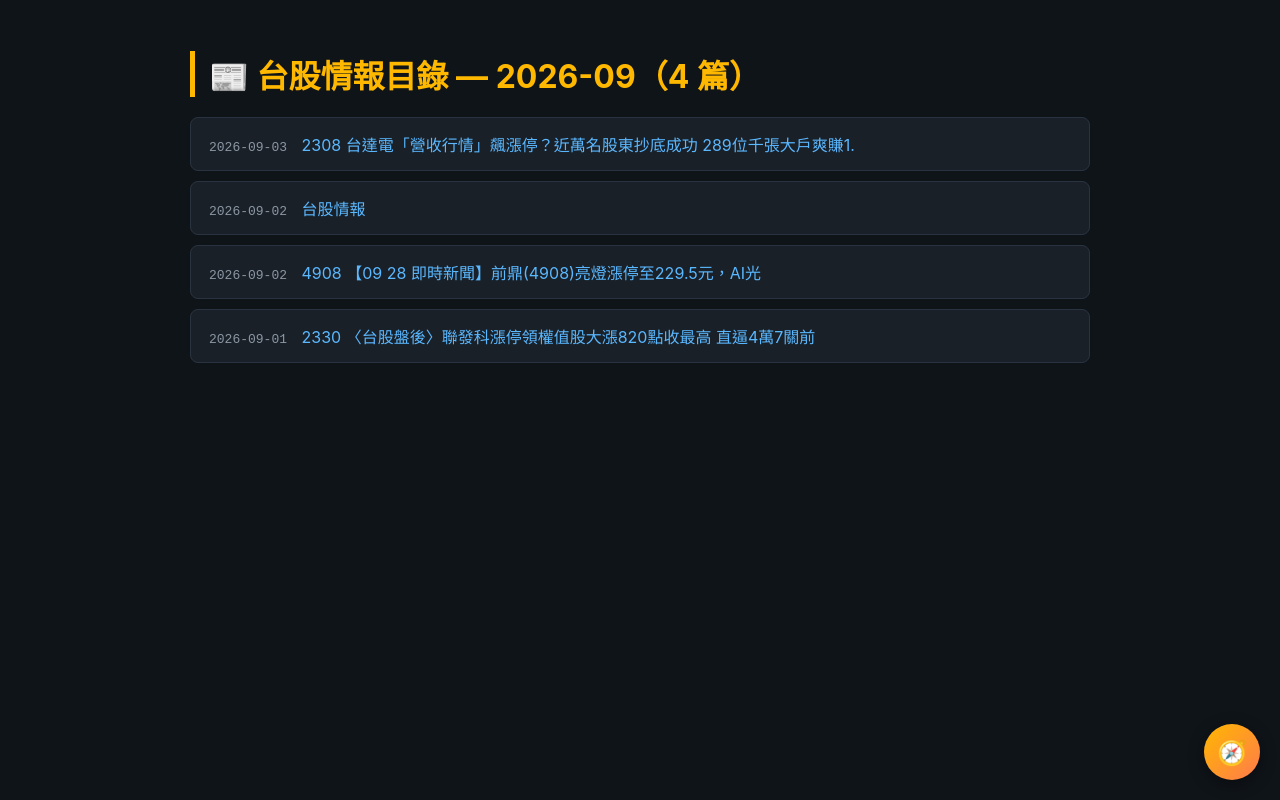
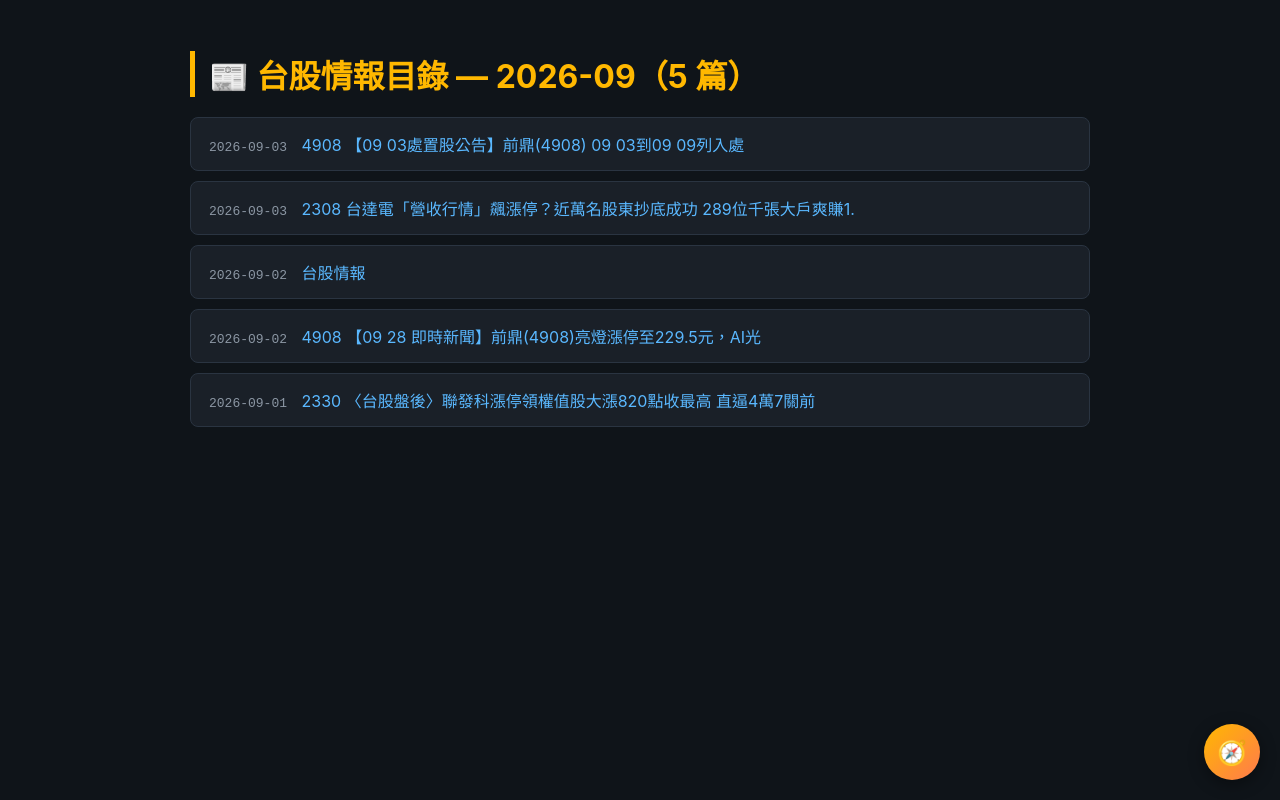
Before and after one commit to WANG2026378/stocks, a plain HTML site: page tw_news/2026-09/index.html in a window 1280 px wide. Drawn offline with Linux system fonts and the light colour scheme.

Commit message:
台股情報 2026-09-03

```diff
--- a/tw_news/2026-09/index.html
+++ b/tw_news/2026-09/index.html
@@ -11,7 +11,7 @@
 .date{color:#8b96a3;margin-right:10px;font-family:monospace}
 .empty{color:#8b96a3;text-align:center}
 </style></head><body>
-<h1>📰 台股情報目錄 — 2026-09（4 篇）</h1>
+<h1>📰 台股情報目錄 — 2026-09（5 篇）</h1>
 <!-- VIP-NAV-START -->
 <style id="vip-nav-style">
 .vip-nav-fab{position:fixed;bottom:20px;right:20px;width:56px;height:56px;border-radius:50%;background:linear-gradient(135deg,#ffb800,#ff7a4d);color:#fff;border:none;cursor:pointer;box-shadow:0 4px 16px rgba(0,0,0,.4);font-size:24px;z-index:99999;display:flex;align-items:center;justify-content:center;transition:transform .2s, box-shadow .2s;font-family:-apple-system,"PingFang TC","Microsoft JhengHei",sans-serif}
@@ -118,7 +118,8 @@
 })();
 </script>
 <!-- VIP-NAV-END -->
-<ul><li><a href="2026-09-03_2308_%E5%8F%B0%E9%81%94%E9%9B%BB%E3%80%8C%E7%87%9F%E6%94%B6%E8%A1%8C%E6%83%85%E3%80%8D%E9%A3%86%E6%BC%B2%E5%81%9C%EF%BC%9F%E8%BF%91%E8%90%AC%E5%90%8D%E8%82%A1%E6%9D%B1%E6%8A%84%E5%BA%95%E6%88%90%E5%8A%9F%20289%E4%BD%8D%E5%8D%83%E5%BC%B5%E5%A4%A7%E6%88%B6%E7%88%BD%E8%B3%BA1..html"><span class="date">2026-09-03</span> 2308 台達電「營收行情」飆漲停？近萬名股東抄底成功 289位千張大戶爽賺1.</a></li>
+<ul><li><a href="2026-09-03_4908_%E3%80%9009_03%E8%99%95%E7%BD%AE%E8%82%A1%E5%85%AC%E5%91%8A%E3%80%91%E5%89%8D%E9%BC%8E%284908%29%2009_03%E5%88%B009_09%E5%88%97%E5%85%A5%E8%99%95.html"><span class="date">2026-09-03</span> 4908 【09 03處置股公告】前鼎(4908) 09 03到09 09列入處</a></li>
+<li><a href="2026-09-03_2308_%E5%8F%B0%E9%81%94%E9%9B%BB%E3%80%8C%E7%87%9F%E6%94%B6%E8%A1%8C%E6%83%85%E3%80%8D%E9%A3%86%E6%BC%B2%E5%81%9C%EF%BC%9F%E8%BF%91%E8%90%AC%E5%90%8D%E8%82%A1%E6%9D%B1%E6%8A%84%E5%BA%95%E6%88%90%E5%8A%9F%20289%E4%BD%8D%E5%8D%83%E5%BC%B5%E5%A4%A7%E6%88%B6%E7%88%BD%E8%B3%BA1..html"><span class="date">2026-09-03</span> 2308 台達電「營收行情」飆漲停？近萬名股東抄底成功 289位千張大戶爽賺1.</a></li>
 <li><a href="2026-09-02_%E5%8F%B0%E8%82%A1%E6%83%85%E5%A0%B1.html"><span class="date">2026-09-02</span> 台股情報</a></li>
 <li><a href="2026-09-02_4908_%E3%80%9009_28%20%E5%8D%B3%E6%99%82%E6%96%B0%E8%81%9E%E3%80%91%E5%89%8D%E9%BC%8E%284908%29%E4%BA%AE%E7%87%88%E6%BC%B2%E5%81%9C%E8%87%B3229.5%E5%85%83%EF%BC%8CAI%E5%85%89.html"><span class="date">2026-09-02</span> 4908 【09 28 即時新聞】前鼎(4908)亮燈漲停至229.5元，AI光</a></li>
 <li><a href="2026-09-01_2330_%E3%80%88%E5%8F%B0%E8%82%A1%E7%9B%A4%E5%BE%8C%E3%80%89%E8%81%AF%E7%99%BC%E7%A7%91%E6%BC%B2%E5%81%9C%E9%A0%98%E6%AC%8A%E5%80%BC%E8%82%A1%E5%A4%A7%E6%BC%B2820%E9%BB%9E%E6%94%B6%E6%9C%80%E9%AB%98%20%E7%9B%B4%E9%80%BC4%E8%90%AC7%E9%97%9C%E5%89%8D.html"><span class="date">2026-09-01</span> 2330 〈台股盤後〉聯發科漲停領權值股大漲820點收最高 直逼4萬7關前</a></li></ul>
```
